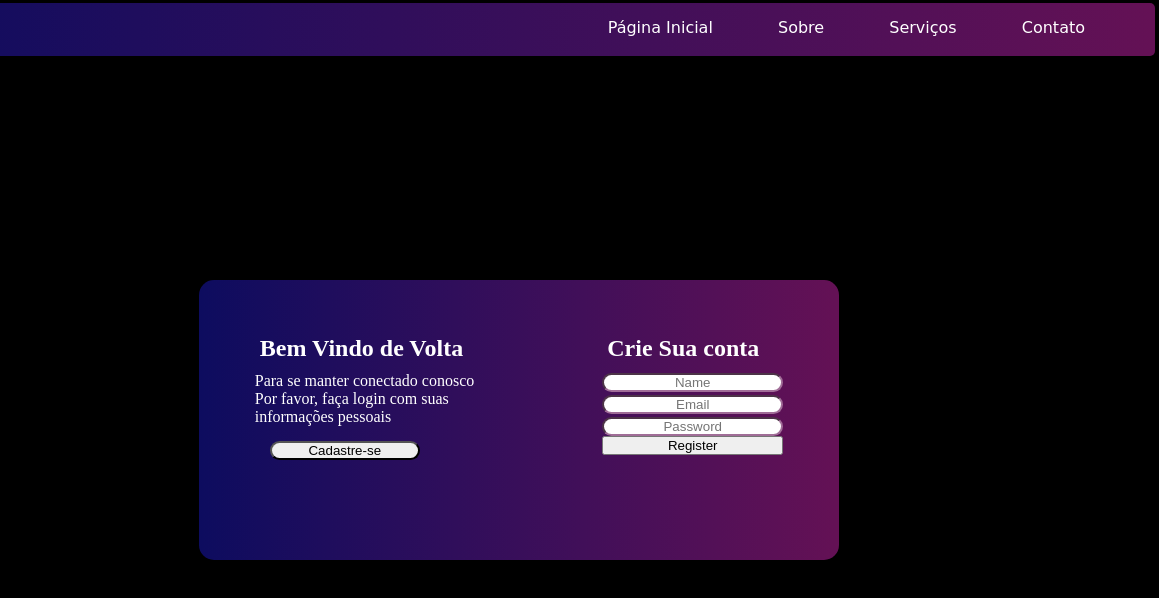
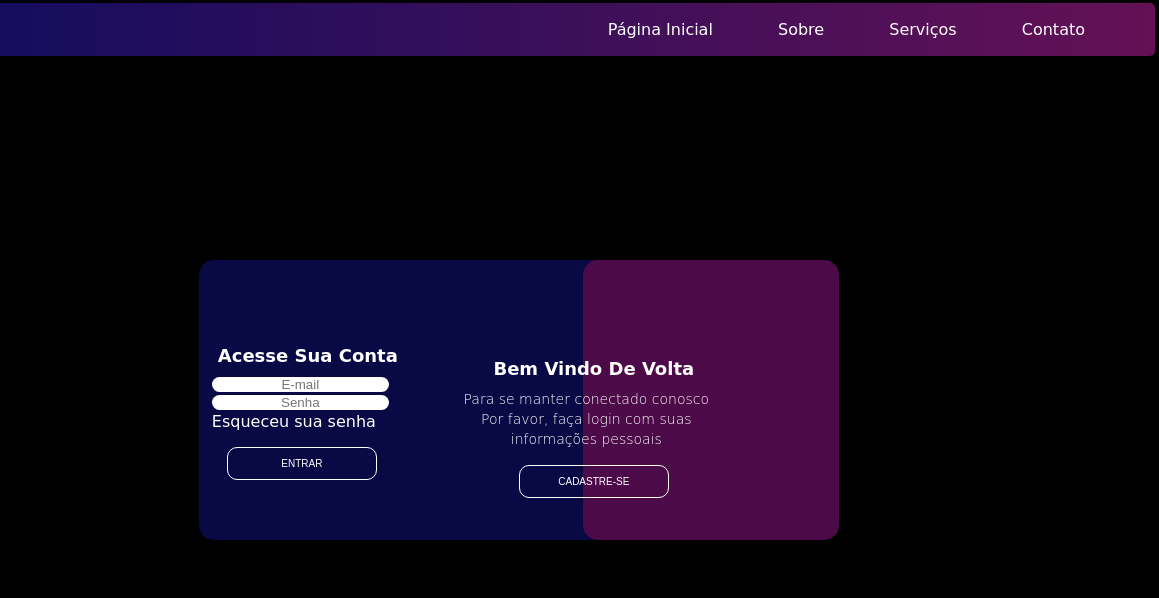
Before and after one commit to JulianaCarvalho16/Kuizer-Front, a website: page FRONT/src/conexoes/login.html in a window 1280 px wide. Shown: the full height of the page, 121-1280 px from the left. Drawn offline with Linux system fonts and the light colour scheme.

Commit message:
alterações em erro

```diff
--- a/BACK/controllers/authController.js
+++ b/BACK/controllers/authController.js
@@ -24,10 +24,10 @@ exports.register = (req, res) => {
 
 
 exports.login = (req, res) => {
-    const { email, senha } = req.body;
+    const { email, password } = req.body;
 
     // Verifica se email e senha foram enviados
-    if (!email || !senha) {
+    if (!email || !password) {
         return res.status(400).json({ message: 'Email e senha são obrigatórios' });
     }
 
@@ -45,7 +45,7 @@ exports.login = (req, res) => {
         const user = results[0];
 
         // Comparar a senha fornecida com a senha armazenada no banco
-        const isMatch = bcrypt.compareSync(senha, user.password); // Use "password" ao invés de "senha"
+        const isMatch = bcrypt.compareSync(password, user.password);
 
         if (!isMatch) {
             return res.status(400).json({ message: 'Credenciais inválidas' });
--- a/FRONT/src/conexoes/login.html
+++ b/FRONT/src/conexoes/login.html
@@ -1,5 +1,5 @@
 <!DOCTYPE html>
-<html lang="en">
+<html lang="pt-br">
 <head>
     <meta charset="UTF-8">
     <meta name="viewport" content="width=device-width, initial-scale=1.0">
@@ -22,34 +22,37 @@
     <div class="container">
         <div class="content first-content">
             <div class="first-colun">
-               <h2 class="title">Bem Vindo de Volta</h2>
-               <p class="description">Para se manter conectado conosco</p>
-               <p class="description">Por favor, faça login com suas <br> informações pessoais</p>
-               <button class="btn"><a href="registro.html"> Cadastre-se </a></button>
-            </div>
+                <h2 class="title">Olá, amigo!</h2>
+                <p class="description">Entre com seus dados pessoais</p>
+                <p class="description">para acessar suas pontuações anteriores!</p>
+                <button class="btn btn-primary"> Inscreva-se </button>
+             </div>
             <div class="second-colun">
                 <h2 class="title">Crie Sua conta</h2>
                 <form id="registerForm" class="formulario">
                     <input type="text" id="name" placeholder="Name" required>
                     <input type="email" id="email" placeholder="Email" required>
                     <input type="password" id="password" placeholder="Password" required>
-                    <button type="submit">Register</button>
+                    <button class="btn btn-primary" type="submit">Register</button>
                 </form>
             </div>
         </div>
         <div class="content second-content">
             <div class="first-colun">
-                <h2 class="title">Olá, amigo!</h2>
-                <p class="description">Entre com seus dados pessoais</p>
-                <p class="description">para acessar suas pontuações anteriores!</p>
-                <button class="btn"><a href="./registro.html"> Inscreva-se </a></button>
+                <h2 class="title">Bem Vindo de Volta</h2>
+                <p class="description">Para se manter conectado conosco</p>
+                <p class="description">Por favor, faça login com suas <br> informações pessoais</p>
+                <button class="btn btn-primary"> Cadastre-se </button>
              </div>
-             <form class="formulario">
-                <input type="text" placeholder="E-mail">
-                <input type="password" placeholder="Senha">
-                <a href="#">Esqueceu sua senha</a>
-                <button class="btn"> Entrar </button>
-            </form>
+             <div class="second-colun">
+                <h2 class="title"> Acesse sua conta </h2>
+                 <form id="loginForm" class="formulario">
+                    <input id="email" type="text" placeholder="E-mail" required>
+                    <input id="password" type="password" placeholder="Senha" required>
+                    <a href="#">Esqueceu sua senha</a>
+                    <button class="btn btn-secondary"> Entrar </button>
+                </form>
+             </div>
             </div>
         </div>
     </div>
--- a/FRONT/src/css/login.css
+++ b/FRONT/src/css/login.css
@@ -7,7 +7,7 @@ body{
     color: white;
     background-repeat: no-repeat;
     background-size: 100% 100%;
-
+    font-family: "Pacifico", cursive;
 }
 .nav-bar{
     background-image: -webkit-gradient(linear,left top,right top,from(#15136d),to(#580b4a));
@@ -74,19 +74,32 @@ h3{
     justify-content: center;
     height: 65vh;
     padding: 25vh;
+    border-radius: 10px;
 }
 .content{
     border-radius: 15px;
-    background-image: -webkit-gradient(linear,left top,right top,from(#15136d),to(#580b4a));
-    background-image: linear-gradient(90deg,#0d0c5f, #641155);
+    background-color: rgba(14, 14, 105, 0.658);
     width: 50vw;
     height: 35vh;
-    display: flex;
-    justify-content: center;
+    justify-content: space-between;
+    align-items: center;
+    position: relative;
+}
+.content::before{
+    content: "";
+    position: absolute;
+    background-color: #580b4ade;
+    width: 40%;
+    height: 100%;
+    z-index: 1;
+    border-radius: 15px;
+
+    left: 60%;
 }
 .first-content{
-    margin-top: 20px;
     display: flex;
+    margin-left: 20px;
+    display: none;
 }
 .formulario{
     display: flex;
@@ -94,39 +107,92 @@ h3{
     margin-top: 8px;
 }
 .title{
-    margin-left: 5px;
+    margin-left: 15px;
+    font-size: 18px;
+    font-weight: bold;
+    text-transform: capitalize; /* deixar as primeiras letras em cacha alta*/
+    justify-content: center;
+}
+p{
+    font-size: 14px;
+    font-weight: 300;
+    line-height: 20px;
 }
 .second-content{
     position: absolute;
-    display: none;
+    display: flex;
+    justify-content: space-between;
+}
+.second-content .first-colun{
+    order: 2;
+}
+.second-content .second-colun{
+    order: 1;
 }
 .first-colun{
+    text-align: center;
     margin-right: 10vw;
     margin-top: 55px;
+    flex: 1 0 auto;
+    z-index: 2;
+    margin-left: 40px;
 }
 .first-colun .title{
     margin-bottom: 10px;
 }
-.btn{
+button{
     border-radius: 15px;
-    margin-top: 15px;
+    margin-top: 1rem;
     margin-left: 15px;
     width: 150px;
-    color: black;
+    color: #fff;
+    text-transform: uppercase;
+    cursor: pointer;
+}
+.btn-primary{
+    background-color: transparent;
+    font-size: 10px;
+    padding: 10px 8px;
+    border: 1px solid #fff;
+    border-radius: 10px;
+    color: #fff;
+    text-decoration: none;
+}
+.btn-primary:hover{
+    background-color: white;
+    color: #580b4a;
+    align-self: center;
 }
 .second-colun{
-    margin-top: 55px;
+    flex: 2 0 auto;
+    margin-right: 20px;
+    margin-top: 25px;
+    align-items: center;
+    display: flex;
+    flex-direction: column;
+    justify-content: center;
+}
+.btn-secondary{
+    background-color: transparent;
+    font-size: 10px;
+    padding: 10px 8px;
+    border: 1px solid #fff;
+    border-radius: 10px;
+    color: #fff;
+}
+.btn-secondary:hover{
+    background-color: white;
+    color: #130b58;
+    font-weight: bold;
 }
 input{
     border-radius: 10px;
-    border-color: #a06d97;
     margin-top: 3px;
     text-align: center;
+    border: none;
 }
 a{
-    color: white;
     text-decoration: none;
+    color: #fff;
+    margin-top: 2px;
 }
-.btn a{
-    color: black;
-}
--- /dev/null
+++ b/FRONT/src/css/registro.css
@@ -0,0 +1,86 @@
+*{
+    padding: 0;
+    margin: 0;
+}
+body{
+    background-color: rgb(0, 0, 0);
+    color: white;
+    background-repeat: no-repeat;
+    background-size: 100% 100%;
+
+}
+.nav-bar{
+    background-image: -webkit-gradient(linear,left top,right top,from(#15136d),to(#580b4a));
+    background-image: linear-gradient(90deg,#0d0c5f, #641155);
+    color: white;
+    padding: 10px 0;
+    text-align: center;
+    border-radius: 5px;
+    font-family: "Pacifico", cursive;
+    margin: 3px 4px 4px 3px;
+}
+.menu {
+    list-style-type: none;
+    margin-top: -38px;
+    float: right;
+    margin-right: 50px;
+}
+.menu li {
+    display: inline-block;
+}
+.menu a{
+    text-decoration: none;
+    color: inherit;
+    text-align: center;
+    display: inline-block;
+    padding: 10px 20px;
+    margin-left: 20px;
+    color: white;
+    text-align: center;
+    text-decoration: none;
+    font-size: 16px;
+    border: none;
+    border-radius: 2px;
+    cursor: pointer;
+}
+.menu a:hover{
+    transform: scale(1.1);
+    transition: transform 0.3s ease-in-out;
+
+}
+.logo{
+    display: flex;
+}
+#logo{
+    width: 48px;
+    margin-top: 3px;
+    height: 30px;
+    vertical-align: middle;
+}
+h3{
+    margin-top: 12px;
+    font-family: "Pacifico", cursive;
+    color: white;
+}
+.navbar-container{
+    max-width: 800px;
+    margin: 50px auto;
+    display: flex;
+    flex-wrap: wrap;
+    justify-content: center;
+}
+.container{
+    display: flex;
+    justify-content: center;
+    height: 65vh;
+    padding: 25vh;
+}
+.content{
+    border-radius: 15px;
+    background-image: -webkit-gradient(linear,left top,right top,from(#15136d),to(#580b4a));
+    background-image: linear-gradient(90deg,#0d0c5f, #641155);
+    width: 50vw;
+    height: 35vh;
+    display: flex;
+    justify-content: center;
+}
--- a/FRONT/src/js/login.js
+++ b/FRONT/src/js/login.js
@@ -19,9 +19,9 @@ document.getElementById('registerForm')?.addEventListener('submit', async functi
 
 })
 
-document.getElementById('formRegister')?.addEventListener('submit', async function(e){
+document.getElementById('loginForm')?.addEventListener('submit', async function(e){
     e.preventDefault();
-    const email = document.getElementById('name').value;
+    const email = document.getElementById('email').value;
     const password = document.getElementById('password').value;
 
     const response = await fetch('http://localhost:3000/login', {
```
Also changed, not shown: FRONT/src/conexoes/registro.html (+14 -10 lines).
